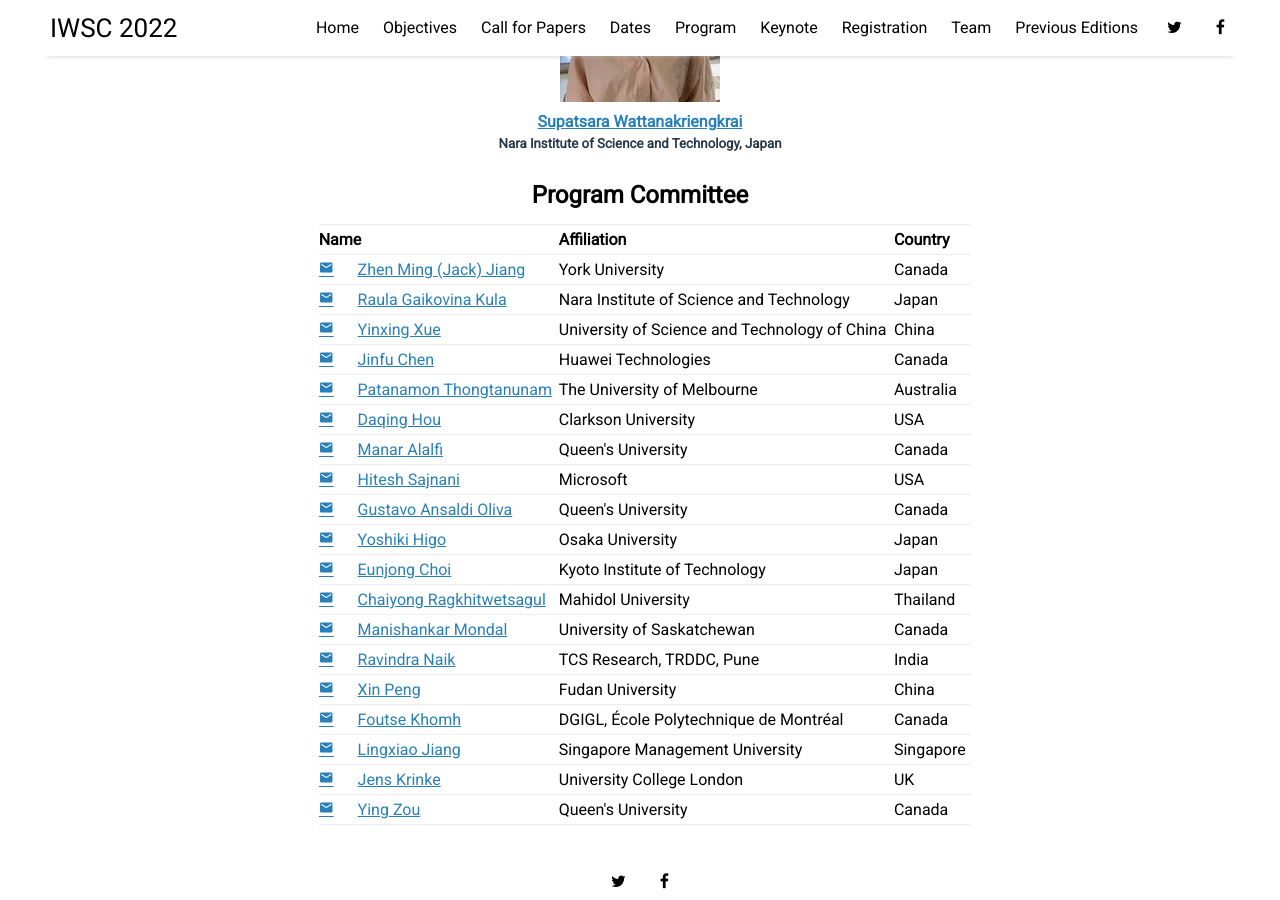
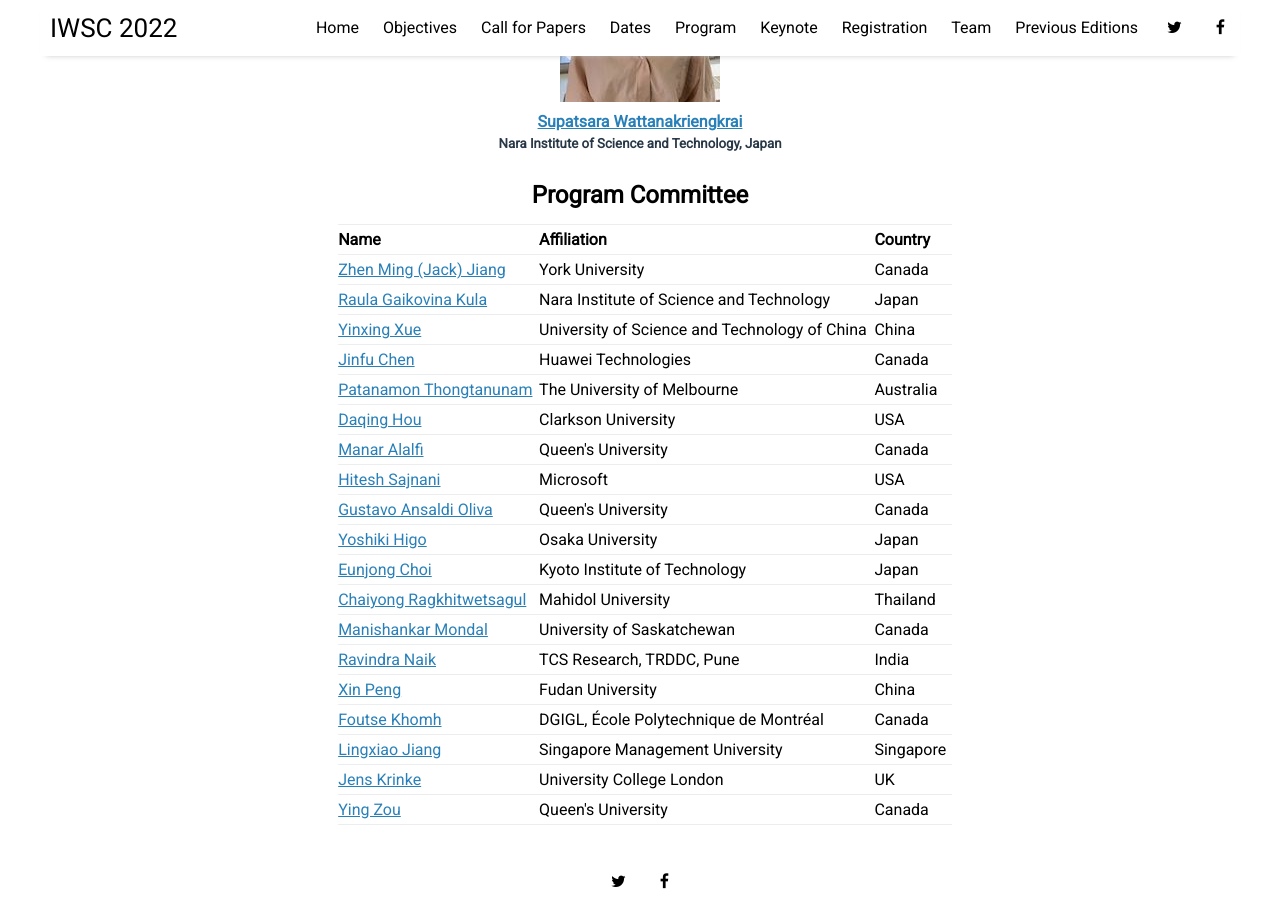
Before and after one commit to iwsc2023/iwsc2023.github.io, a Jekyll site: the page built from pages/team.html, in a window 1280 px wide and 900 px high, scrolled down 1642 px. Built offline with Jekyll 4.4.1, drawn with Linux system fonts in a browser that asks for light colours; nearby versions of some CDN libraries.

Commit message:
remove emails

```diff
--- a/pages/team.html
+++ b/pages/team.html
@@ -82,97 +82,97 @@
                 <th class="th-col">Country</td>
               </tr>
           <tr>
-            <td class="tg-col">  <i class="material-icons" style="font-size:15px;"> <a href="mailto: zmjiang@cse.yorku.ca">  email </a> </i> &emsp; <a href="http://www.cse.yorku.ca/~zmjiang/"> Zhen Ming (Jack) Jiang</a> </td>
+            <td class="tg-col">  <a href="http://www.cse.yorku.ca/~zmjiang/"> Zhen Ming (Jack) Jiang</a> </td>
             <td class="tg-col">York University</td>
             <td class="tg-col">Canada</td>
           </tr>
           <tr>
-            <td class="tg-col"> <i class="material-icons" style="font-size:15px;"><a href="mailto: raula-k@is.naist.jp">  email </a> </i> &emsp; <a href="https://raux.github.io"> Raula Gaikovina Kula</a></td>
+            <td class="tg-col">  <a href="https://raux.github.io"> Raula Gaikovina Kula</a></td>
             <td class="tg-col">Nara Institute of Science and Technology</td>
             <td class="tg-col">Japan</td>
           </tr>
           <tr>
-            <td class="tg-col"> <i class="material-icons" style="font-size:15px;"> <a href="mailto: yinxingxue@gmail.com">  email </a> </i>  &emsp; <a href="https://yinxingxue.github.io"> Yinxing	Xue </a> </td>
+            <td class="tg-col">   <a href="https://yinxingxue.github.io"> Yinxing	Xue </a> </td>
             <td class="tg-col">University of Science and Technology of China</td>
             <td class="tg-col">China</td>
           </tr>
           <tr>
-            <td class="tg-col"> <i class="material-icons" style="font-size:15px;"><a href="mailto: bajin886@gmail.com">  email </a> </i> &emsp; <a href="https://jinfuchen.github.io/jinfu/"> Jinfu	Chen </a> </td>
+            <td class="tg-col"> <a href="https://jinfuchen.github.io/jinfu/"> Jinfu	Chen </a> </td>
             <td class="tg-col">Huawei Technologies</td>
             <td class="tg-col">Canada</td>
           </tr>
           <tr>
-            <td class="tg-col"> <i class="material-icons" style="font-size:15px;"><a href="mailto: patanamon.t@unimelb.edu.au">  email </a> </i> &emsp; <a href="https://patanamon.com"> Patanamon	Thongtanunam </a> </td>
+            <td class="tg-col"> <a href="https://patanamon.com"> Patanamon	Thongtanunam </a> </td>
             <td class="tg-col">The University of Melbourne</td>
             <td class="tg-col">Australia</td>
           </tr>
           <tr>
-            <td class="tg-col"> <i class="material-icons" style="font-size:15px;"><a href="mailto: dhou@clarkson.edu">  email </a> </i> &emsp; <a href="https://people.clarkson.edu/~dhou/"> Daqing	Hou </a> </td>
+            <td class="tg-col">  <a href="https://people.clarkson.edu/~dhou/"> Daqing	Hou </a> </td>
             <td class="tg-col">Clarkson University</td>
             <td class="tg-col">USA</td>
           </tr>
           <tr>
-            <td class="tg-col"> <i class="material-icons" style="font-size:15px;"><a href="mailto: alalfi@cs.queensu.ca">  email </a> </i> &emsp; <a href="https://alalfimanar.wixsite.com/alalfi">  Manar	Alalfi </a> </td>
+            <td class="tg-col"> <a href="https://alalfimanar.wixsite.com/alalfi">  Manar	Alalfi </a> </td>
             <td class="tg-col">Queen's University</td>
             <td class="tg-col">Canada</td>
           </tr>
           <tr>
-            <td class="tg-col"> <i class="material-icons" style="font-size:15px;"><a href="mailto: hsajnani@uci.edu">  email </a> </i> &emsp; <a href="https://www.ics.uci.edu/~hsajnani/">  Hitesh	Sajnani </a> </td>
+            <td class="tg-col"> <a href="https://www.ics.uci.edu/~hsajnani/">  Hitesh	Sajnani </a> </td>
             <td class="tg-col">Microsoft</td>
             <td class="tg-col">USA</td>
           </tr>
           <tr>
-            <td class="tg-col"> <i class="material-icons" style="font-size:15px;"><a href="mailto: golivax@gmail.com">  email </a> </i> &emsp; <a href="https://gaoliva.com"> Gustavo Ansaldi	Oliva </a> </td>
+            <td class="tg-col">  <a href="https://gaoliva.com"> Gustavo Ansaldi	Oliva </a> </td>
             <td class="tg-col">Queen's University</td>
             <td class="tg-col">Canada</td>
           </tr>
           <tr>
-            <td class="tg-col"> <i class="material-icons" style="font-size:15px;"><a href="mailto: higo@ist.osaka-u.ac.jp">  email </a> </i> &emsp; <a href="https://sites.google.com/view/yhigo/home"> Yoshiki	Higo </a> </td>
+            <td class="tg-col"> <a href="https://sites.google.com/view/yhigo/home"> Yoshiki	Higo </a> </td>
             <td class="tg-col">Osaka University</td>
             <td class="tg-col">Japan</td>
           </tr>
           <tr>
-            <td class="tg-col"> <i class="material-icons" style="font-size:15px;"><a href="mailto: echoi@kit.ac.jp">  email </a> </i> &emsp; <a href="https://eunjong-choi.github.io"> Eunjong	Choi </a> </td>
+            <td class="tg-col">  <a href="https://eunjong-choi.github.io"> Eunjong	Choi </a> </td>
             <td class="tg-col">Kyoto Institute of Technology</td>
             <td class="tg-col">Japan</td>
           </tr>
           <tr>
-            <td class="tg-col"> <i class="material-icons" style="font-size:15px;"><a href="mailto: chaiyong.rag@mahidol.ac.th">  email </a> </i> &emsp; <a href="https://cragkhit.github.io">  Chaiyong	Ragkhitwetsagul </a> </td>
+            <td class="tg-col"> <a href="https://cragkhit.github.io">  Chaiyong	Ragkhitwetsagul </a> </td>
             <td class="tg-col">Mahidol University</td>
             <td class="tg-col">Thailand</td>
           </tr>
           <tr>
-            <td class="tg-col"> <i class="material-icons" style="font-size:15px;"><a href="mailto: mshankar.mondal@usask.ca">  email </a> </i> &emsp; <a href="https://sites.google.com/site/manishankarmondalwebsite">  Manishankar	Mondal </a> </td>
+            <td class="tg-col">  <a href="https://sites.google.com/site/manishankarmondalwebsite">  Manishankar	Mondal </a> </td>
             <td class="tg-col">University of Saskatchewan</td>
             <td class="tg-col">Canada</td>
           </tr>
           <tr>
-            <td class="tg-col"> <i class="material-icons" style="font-size:15px;"><a href="mailto: rd.naik@tcs.com">  email </a> </i> &emsp; <a href="https://dl.acm.org/profile/81482648368">  Ravindra	Naik </a> </td>
+            <td class="tg-col">  <a href="https://dl.acm.org/profile/81482648368">  Ravindra	Naik </a> </td>
             <td class="tg-col">TCS Research, TRDDC, Pune</td>
             <td class="tg-col">India</td>
           </tr>
           <tr>
-            <td class="tg-col"> <i class="material-icons" style="font-size:15px;"><a href="mailto: pengxin@fudan.edu.cn">  email </a> </i> &emsp; <a href="https://cspengxin.github.io">  Xin	Peng </a> </td>
+            <td class="tg-col"> <a href="https://cspengxin.github.io">  Xin	Peng </a> </td>
             <td class="tg-col">Fudan University</td>
             <td class="tg-col">China</td>
           </tr>
           <tr>
-            <td class="tg-col"> <i class="material-icons" style="font-size:15px;"><a href="mailto: foutse.khomh@polymtl.ca">  email </a> </i> &emsp; <a href="http://www.khomh.net">  Foutse	Khomh </a> </td>
+            <td class="tg-col"> <a href="http://www.khomh.net">  Foutse	Khomh </a> </td>
             <td class="tg-col">DGIGL, École Polytechnique de Montréal</td>
             <td class="tg-col">Canada</td>
           </tr>
           <tr>
-            <td class="tg-col"> <i class="material-icons" style="font-size:15px;"><a href="mailto: lxjiang@smu.edu.sg">  email </a> </i> &emsp; <a href="http://www.mysmu.edu/faculty/lxjiang/">  Lingxiao	Jiang </a> </td>
+            <td class="tg-col">  <a href="http://www.mysmu.edu/faculty/lxjiang/">  Lingxiao	Jiang </a> </td>
             <td class="tg-col">Singapore Management University</td>
             <td class="tg-col">Singapore</td>
           </tr>
           <tr>
-            <td class="tg-col"> <i class="material-icons" style="font-size:15px;"><a href="mailto: krinke@acm.org">  email </a> </i> &emsp; <a href="http://www0.cs.ucl.ac.uk/staff/J.Krinke/">  Jens	Krinke </a> </td>
+            <td class="tg-col">  <a href="http://www0.cs.ucl.ac.uk/staff/J.Krinke/">  Jens	Krinke </a> </td>
             <td class="tg-col">University College London</td>
             <td class="tg-col">UK</td>
           </tr>
           <tr>
-            <td class="tg-col"> <i class="material-icons" style="font-size:15px;"><a href="mailto: ying.zou@queensu.ca">  email </a> </i> &emsp; <a href="https://www.ece.queensu.ca/people/Y-Zou/">  Ying	Zou </a> </td>
+            <td class="tg-col"> <a href="https://www.ece.queensu.ca/people/Y-Zou/">  Ying	Zou </a> </td>
             <td class="tg-col">Queen's University</td>
             <td class="tg-col">Canada</td>
           </tr>
```
